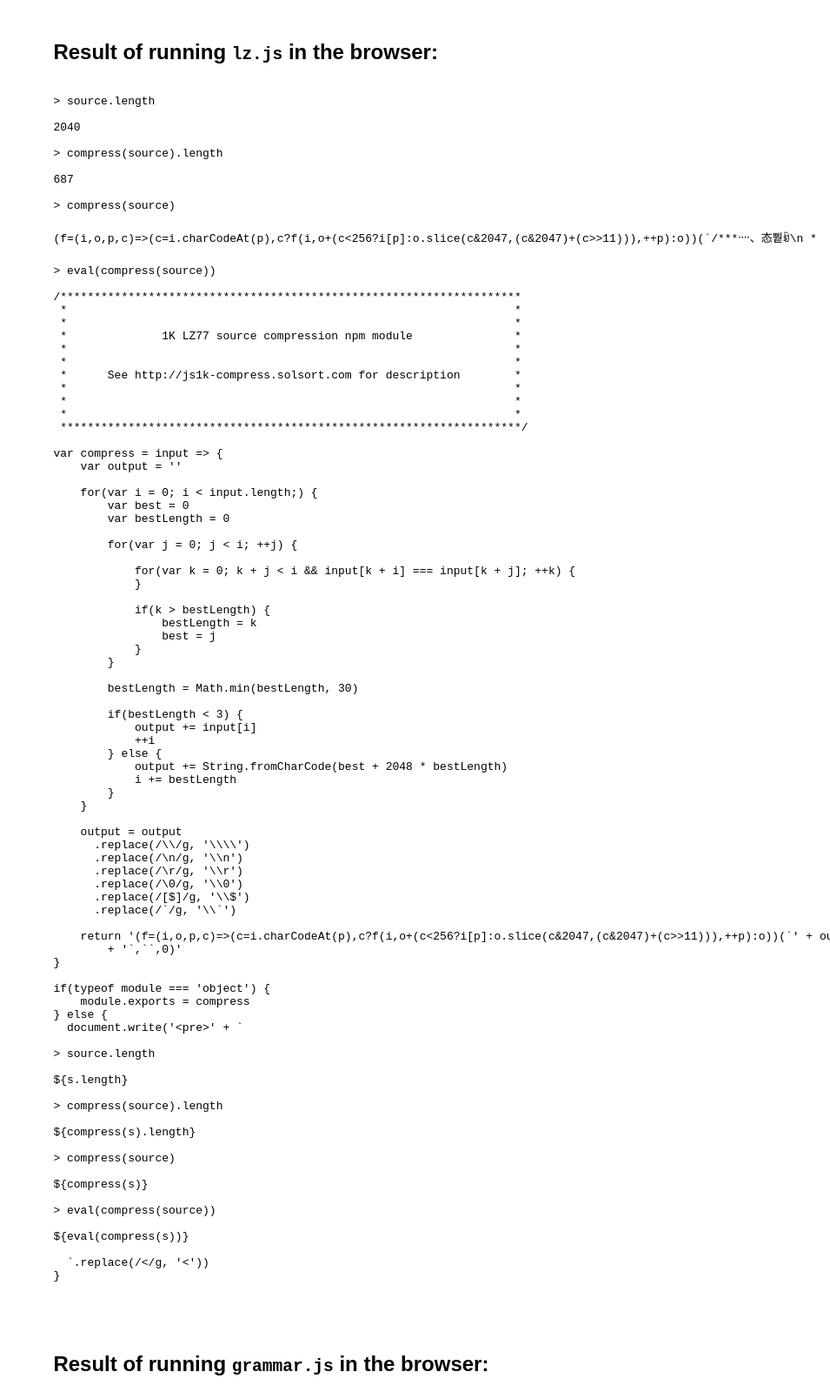
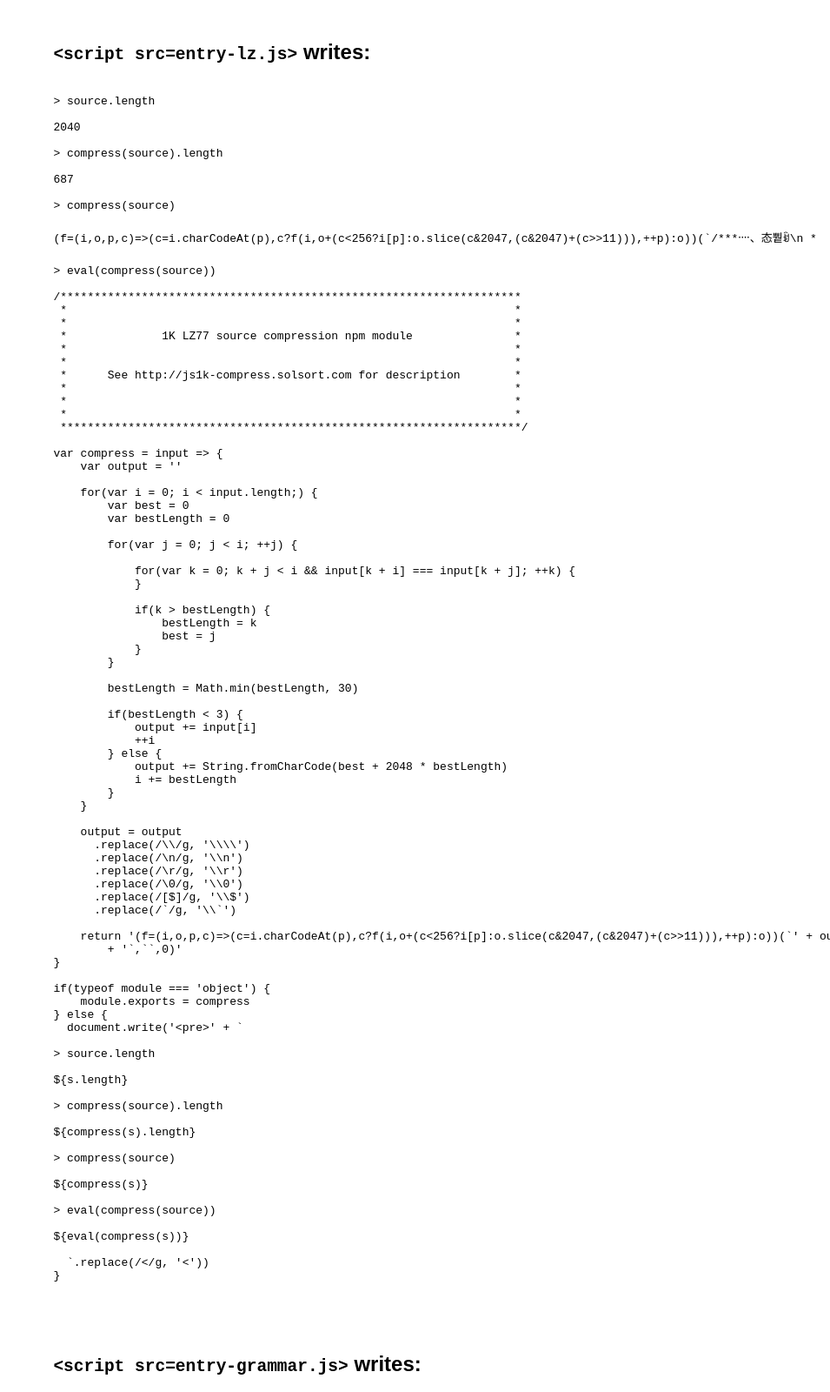
Before and after one commit to rasmuserik/js1k-compress, a website: page index.html in a window 1280 px wide. Shown: the top 1600 px of the page at 87% size, without its empty margins (325-1280 px from the left). Drawn offline with Linux system fonts and the light colour scheme; a script that the page names is missing.

Commit message:
better text

```diff
--- a/index.html
+++ b/index.html
@@ -20,10 +20,10 @@ reun.run(`
     `,location.href);
     </script>
     <div class=text>
-    <h2>Result of running <code>lz.js</code> in the browser:</h2>
+    <h2><code>&lt;script src=entry-lz.js&gt;</code> writes:</h2>
     <script src=entry-lz-lz.js></script>
     </pre>
-    <h2>Result of running <code>grammar.js</code> in the browser:</h2>
+    <h2><code>&lt;script src=entry-grammar.js&gt;</code> writes:</h2>
     <script src=entry-grammar-grammar.js></script>
     </pre>
     </div>
```
Also changed, not shown: README.md.
